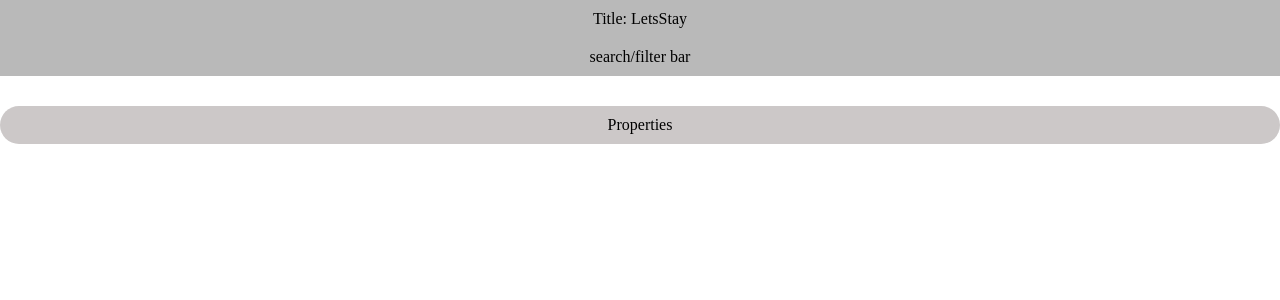
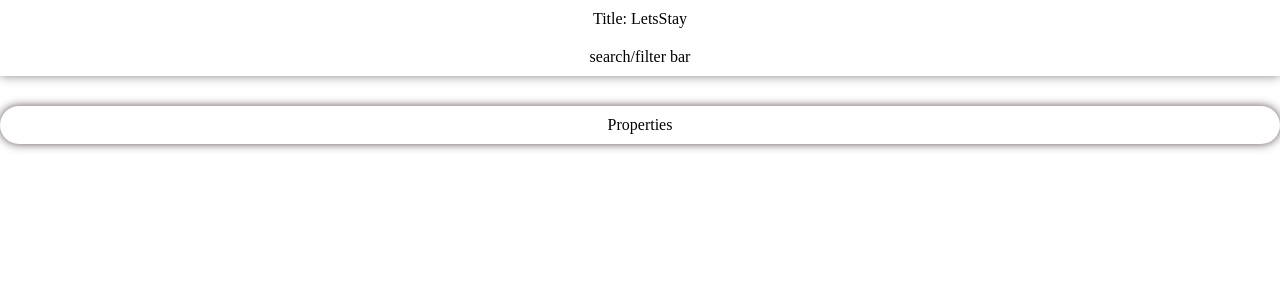
Before and after one commit to MinaLouise/unit-6-project, a Django app: page /home/ in a window 1280 px wide. Shown: the top 300 px of the page. Run offline with Django 4.2, Linux system fonts and the light colour scheme.

Commit message:
inproved styling

```diff
--- a/app/static/styles.css
+++ b/app/static/styles.css
@@ -13,7 +13,7 @@
 }
 
 .header{
-    background-color: rgb(185, 185, 185);
+    background-color: rgb(255, 255, 255);
     padding-left: 10px;
     padding-right: 10px;
     z-index: 100;
@@ -23,18 +23,20 @@
     text-align: center;
     padding-top: 10px;
     padding-bottom: 10px;
+    box-shadow: 0 0 10px rgba(0, 0, 0, 0.48);
 }
 .header2{
-    background-color: rgb(185, 185, 185);
+    background-color: rgb(255, 255, 255);
     padding-top: 20px;
     padding-left: 10px;
     padding-right: 10px;
 }
 .houses{
-    background-color: rgb(204, 200, 200);
+    background-color: rgb(255, 255, 255);
     text-align: center;
     margin-top: 30px;
     padding-top: 10px;
     padding-bottom: 10px;
     border-radius: 20px;
+    box-shadow: 0 0 10px rgba(72, 56, 56, 0.892);
 }
```
